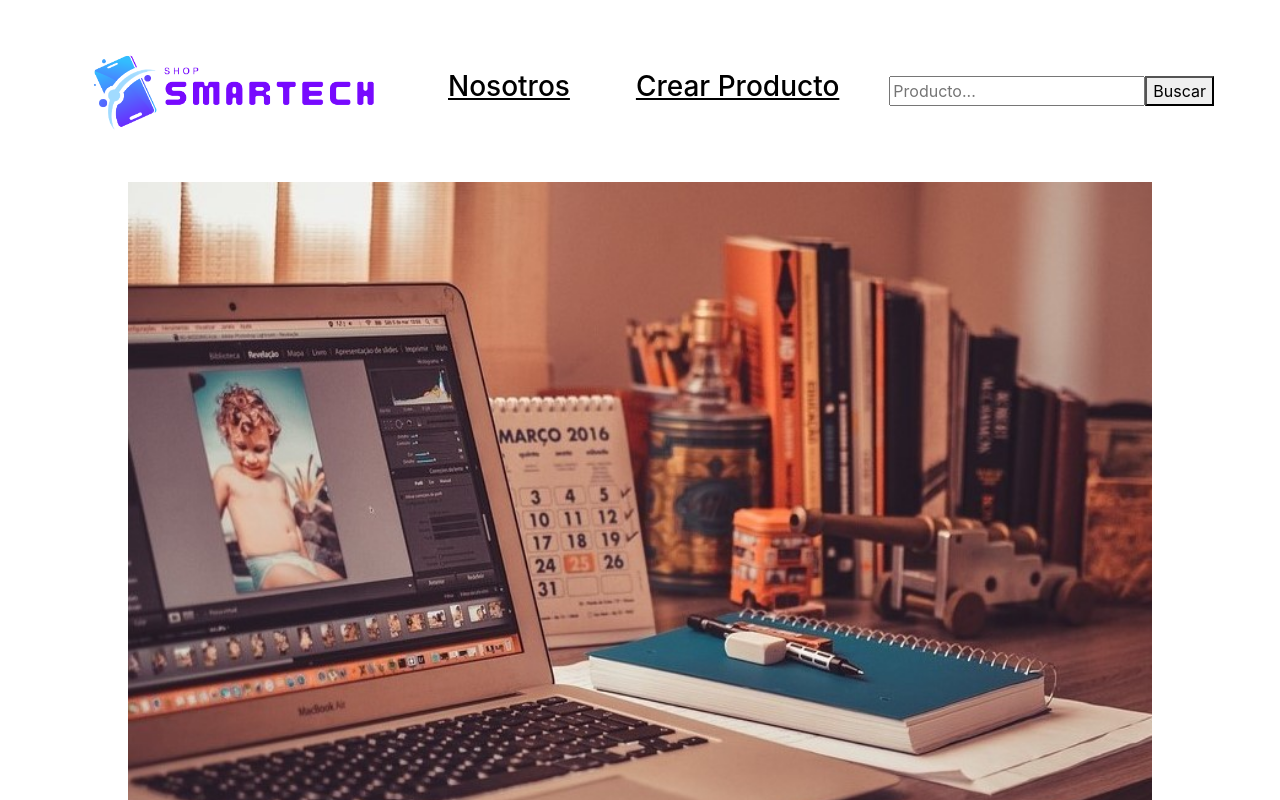
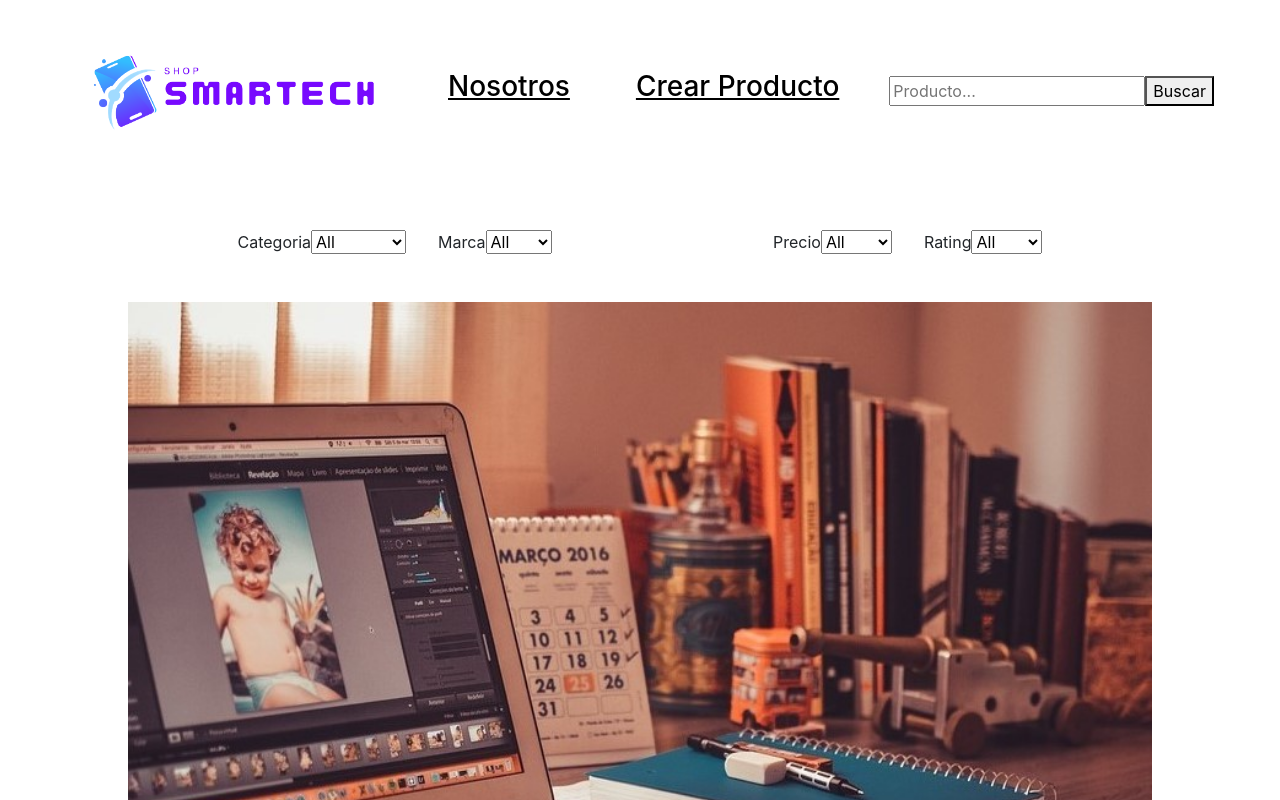
Before and after one commit to Martin-Juncos/E-Comerce, a React (Create React App) app in the folder frontend/: page /home in a window 1280 px wide. Shown: the top 800 px of the page. Built offline with nearby package versions, Linux system fonts and the light colour scheme.

Commit message:
290620230942

```diff
--- a/frontend/src/App.js
+++ b/frontend/src/App.js
@@ -5,6 +5,7 @@ import Home from './components/Home/Home';
 import About from './components/About/About';
 import NavBar from './components/NavBar/NavBar';
 import CreateProduct from './components/CreateProduct/CreateProduct';
+import Detail from './components/Detail/Detail';
 
 function App() {
   const location = useLocation()
@@ -16,6 +17,7 @@ function App() {
         <Route path='/home' element= {<Home/>} />
         <Route path='/about' element= {<About/>} />
         <Route path='/form' element= {<CreateProduct/>} />
+        <Route path='/detail/:id' element= {<Detail/>} />
       </Routes>
     </div>
   );
--- a/frontend/src/components/Card/Card.jsx
+++ b/frontend/src/components/Card/Card.jsx
@@ -1,10 +1,12 @@
 import React from "react";
+import {Link} from 'react-router-dom'
 import style from './Card.module.css'
 
 function Card(props) {
   const { id, title, images, description, price } = props;
   return (
     <div key={id}  className={style.block}>
+      <Link to= {`/detail/${id}`}>
         <img src={images} alt="img not found" width="150" height="150" />
         <div className= {style.neon}>
           <div className="info">
@@ -13,6 +15,7 @@ function Card(props) {
             <h5>U$d {price}</h5>
           </div>
         </div>
+        </Link>
       </div>
   );
 }
--- /dev/null
+++ b/frontend/src/components/Detail/Detail.jsx
@@ -0,0 +1,21 @@
+import React from 'react'
+import {useParams} from 'react-router-dom'
+
+function Detail() {
+    const { id } = useParams();
+    console.log(id)
+  return (
+    <div>
+        <img src="" alt="Img not Found" />
+        <h2>title</h2>
+        <h3>brand</h3>
+        <h6>rating</h6>
+        <h6>description</h6>
+        <h1>price</h1>
+
+
+    </div>
+  )
+}
+
+export default Detail
--- /dev/null
+++ b/frontend/src/components/Filters/Filters.jsx
@@ -0,0 +1,28 @@
+import React from 'react'
+import style from './Filters.module.css'
+
+
+function Filters() {
+  return (
+    <div className={style.container}>
+        <div className={style.filter}>
+        <label htmlFor="category">Categoria </label>
+        <select name="category" id="category">
+            <option value="all">All</option>
+            <option value="electro">Electro</option>
+            <option value="perfumes">Perfumes</option>
+        </select>
+        </div>
+        <div className={style.filter}>
+        <label htmlFor="brand">Marca </label>
+        <select name="brand" id="brand">
+            <option value="all">All</option>
+            <option value="Apple">Apple</option>
+            <option value="Mega">Mega</option>
+        </select>
+        </div>
+    </div>
+  )
+}
+
+export default Filters
--- /dev/null
+++ b/frontend/src/components/Filters/Filters.module.css
@@ -0,0 +1,6 @@
+.container {
+    display: flex;
+}
+.filter{
+    padding: 1rem;
+}
--- a/frontend/src/components/NavBar/NavBar.jsx
+++ b/frontend/src/components/NavBar/NavBar.jsx
@@ -3,21 +3,24 @@ import style from "./NavBar.module.css";
 //import smartech1 from '../../assets/SmarTech1.png'
 import smartech2 from "../../assets/SmarTech2.png";
 import SearcBar from "../SearchBar/SearcBar";
+import Filters from "../Filters/Filters";
+import Order from "../Order/Order";
 
 function NavBar() {
   return (
-    <div className={style.container}>
+    <div>
+      <section className={style.container}>
         <div className={style.img}>
           <a href="/home">
             <img src={smartech2} alt="img not found" width="300rem" />
           </a>
         </div>
-      <div >
+        <div>
           <a className={style.a} href="/about">
             <h3>Nosotros</h3>
           </a>
         </div>
-      <div >
+        <div>
           <a className={style.a} href="/form">
             <h3>Crear Producto</h3>
           </a>
@@ -25,6 +28,11 @@ function NavBar() {
         <div>
           <SearcBar />
         </div>
+      </section>
+      <section className={style.container}>
+        <Filters/>
+        <Order/>
+      </section>
     </div>
   );
 }
--- /dev/null
+++ b/frontend/src/components/Order/Order.jsx
@@ -0,0 +1,27 @@
+import React from 'react'
+import style from './Order.module.css'
+
+function Order() {
+  return (
+    <div className={style.container} >
+        <div className={style.order}>
+        <label htmlFor="price">Precio </label>
+        <select name="price" id="price">
+            <option value="all">All</option>
+            <option value="mayor">Mayor</option>
+            <option value="menor">Menor</option>
+        </select>
+        </div>
+        <div className={style.order}>
+        <label htmlFor="rating">Rating</label>
+        <select name="rating" id="rating">
+            <option value="all">All</option>
+            <option value="mayor">Mayor</option>
+            <option value="menor">Menor</option>
+        </select>
+        </div>
+    </div>
+  )
+}
+
+export default Order
--- /dev/null
+++ b/frontend/src/components/Order/Order.module.css
@@ -0,0 +1,6 @@
+.container {
+    display: flex;
+}
+.order{
+    padding: 1rem;
+}
```
Also changed, not shown: frontend/src/components/Detail/Details.module.css (added), frontend/src/components/Home/Home.module.css (added). Lines whose indentation alone changed are shown as unchanged.
